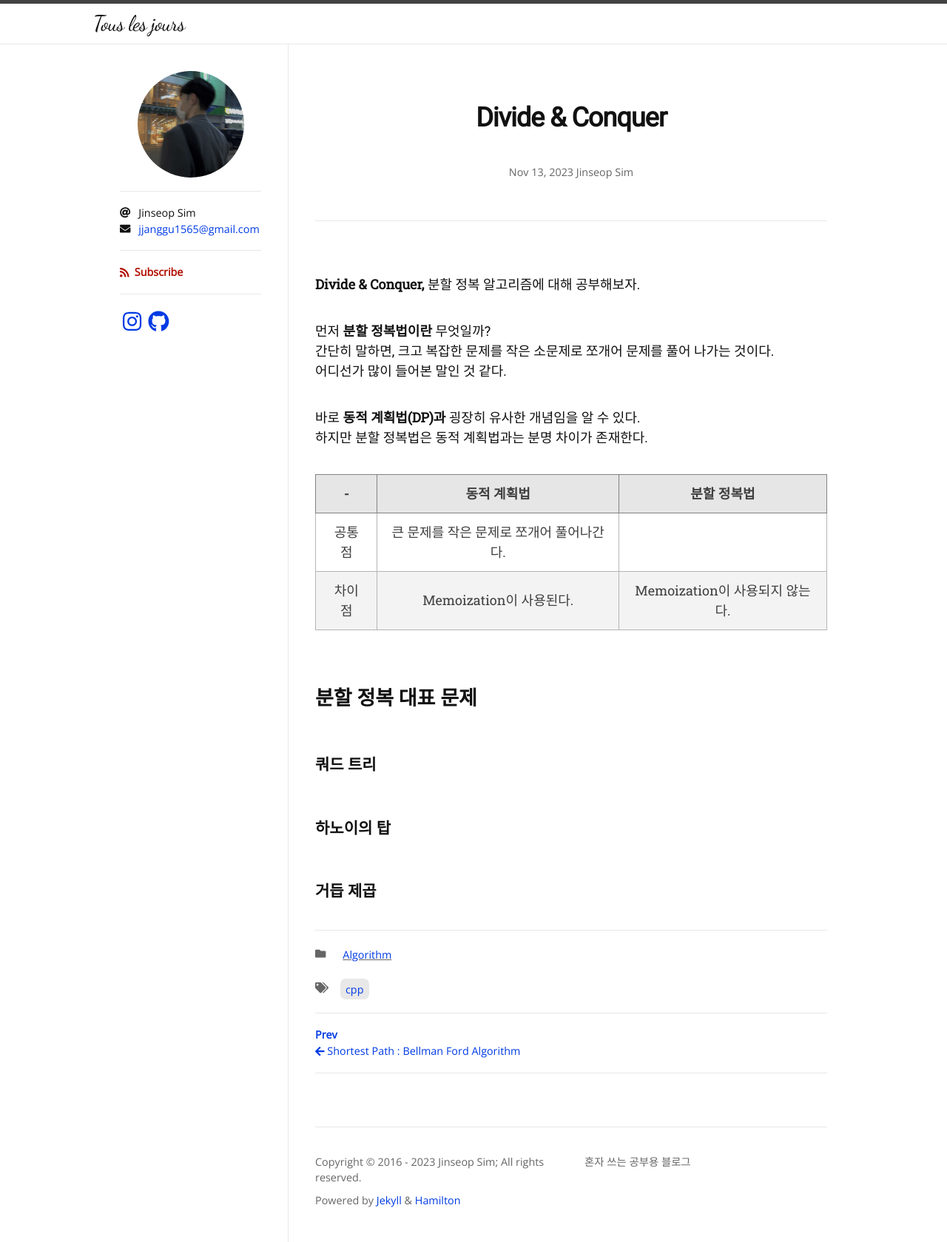
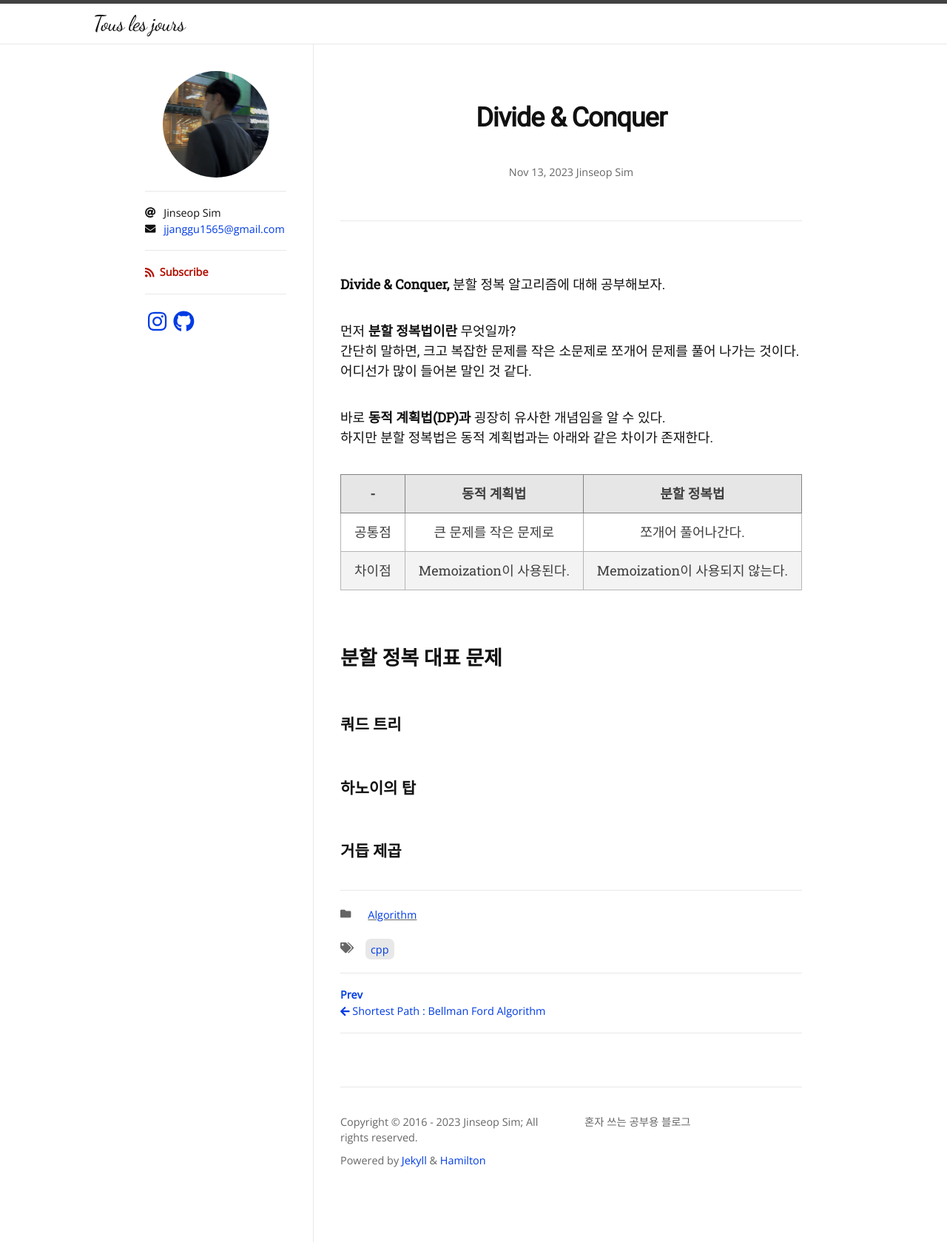
Before and after one commit to Jinseop-Sim/Jinseop-Sim.github.io, a Jekyll site: the page built from _posts/2023-11-13-divide-n-conquer.md, in a window 1280 px wide. Shown: the whole page at 74% size. Built offline with Jekyll 4.4.1, drawn with Linux system fonts in a browser that asks for light colours; nearby versions of some CDN libraries; some web fonts are replaced.

Commit message:
글 수정

```diff
--- a/_posts/2023-11-13-divide-n-conquer.md
+++ b/_posts/2023-11-13-divide-n-conquer.md
@@ -13,11 +13,11 @@ __Divide & Conquer,__ 분할 정복 알고리즘에 대해 공부해보자.
 어디선가 많이 들어본 말인 것 같다.
 
 바로 __동적 계획법(DP)과__ 굉장히 유사한 개념임을 알 수 있다.
-하지만 분할 정복법은 동적 계획법과는 분명 차이가 존재한다.
+하지만 분할 정복법은 동적 계획법과는 아래와 같은 차이가 존재한다.
 
 |-|동적 계획법|분할 정복법|
-|:-:|:-:|:-:|
-|공통점|큰 문제를 작은 문제로 쪼개어 풀어나간다.|
+|:--:|:--:|:--:|
+|공통점|큰 문제를 작은 문제로|쪼개어 풀어나간다.|
 |차이점|Memoization이 사용된다.|Memoization이 사용되지 않는다.|
 
 ## 분할 정복 대표 문제
```
